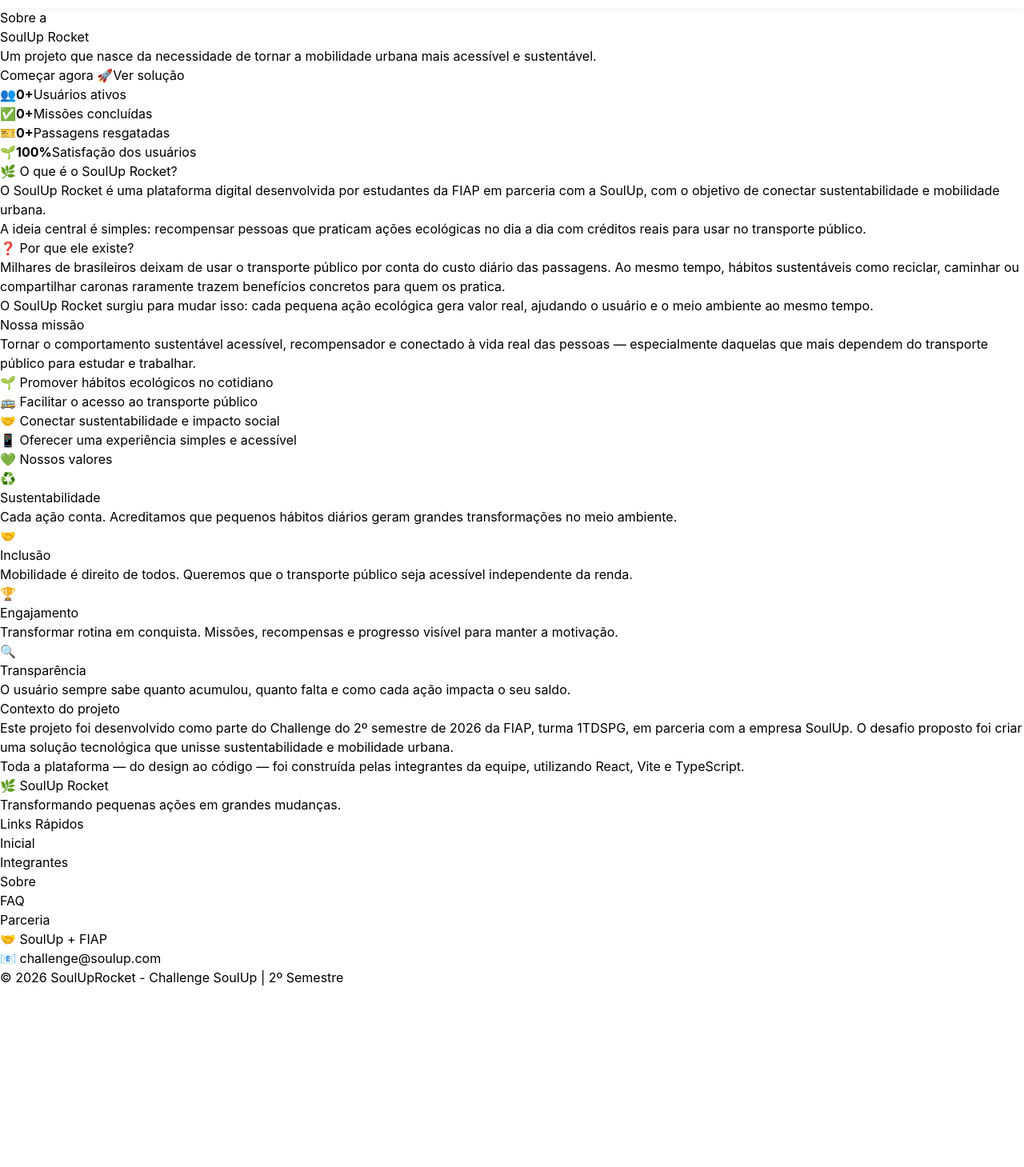
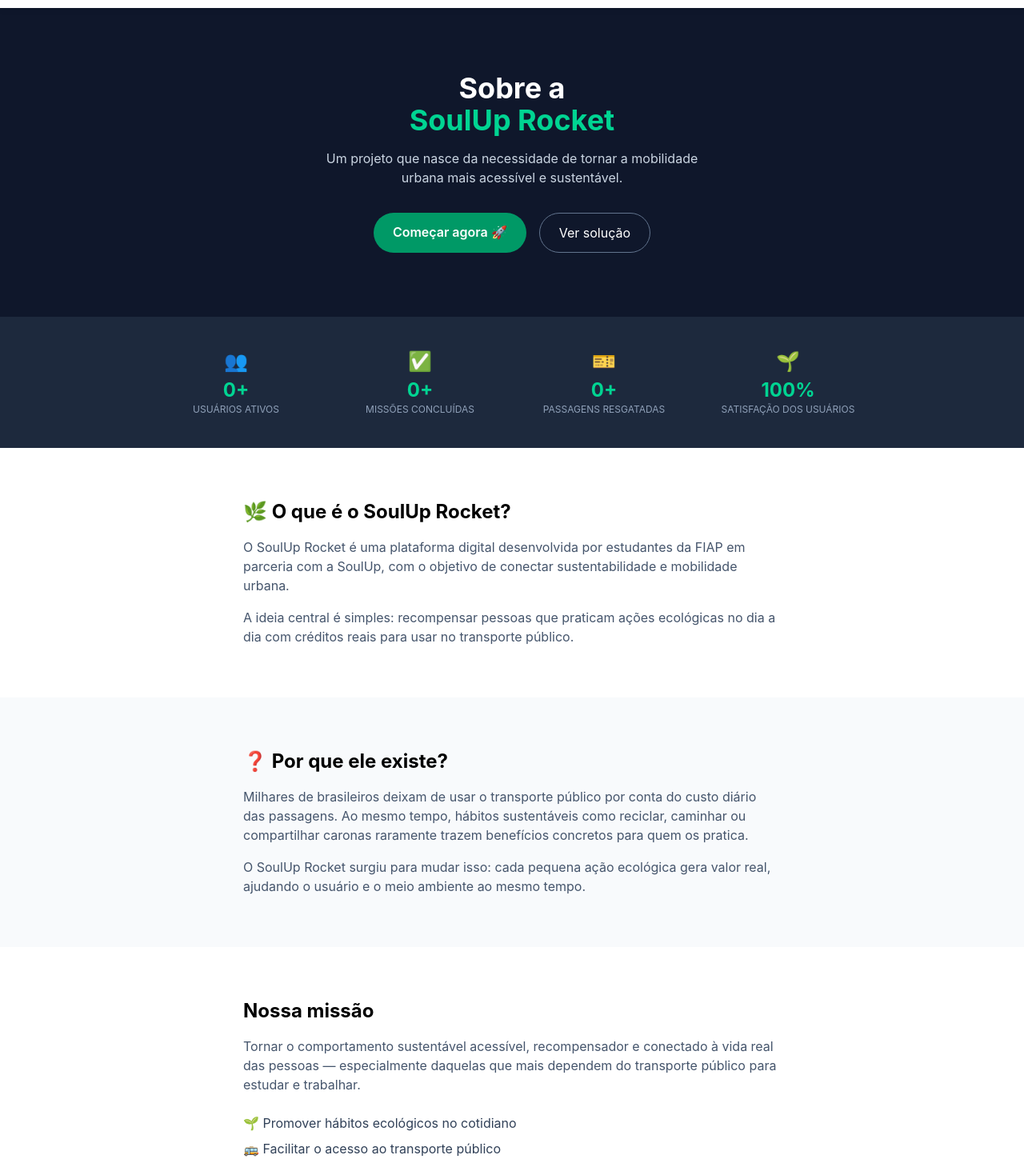
Before and after one commit to TailyniDev/SOUL-UP---Challenger, a React (Vite) app in the folder soul-up-rocket/: page /sobre in a window 1280 px wide. Shown: the part 60-1519 px from the top of the page at 80% size. Before the commit the page ends 1294 px from the top, so only its background shows below. Built offline with nearby package versions, Linux system fonts and the light colour scheme.

Commit message:
style: estiliza pagina Sobre com Tailwind

```diff
--- a/soul-up-rocket/src/pages/Sobre/index.tsx
+++ b/soul-up-rocket/src/pages/Sobre/index.tsx
@@ -1,92 +1,171 @@
+import { Link } from "react-router";
+
 export default function Sobre() {
   return (
     <>
+      <section className="bg-slate-900 text-white text-center py-20 px-4">
+        <h1 className="text-4xl font-bold mb-4">
+          Sobre a<br />
+          <span className="text-emerald-400">SoulUp Rocket</span>
+        </h1>
+        <p className="text-slate-300 max-w-lg mx-auto mb-8">
+          Um projeto que nasce da necessidade de tornar a mobilidade urbana mais
+          acessível e sustentável.
+        </p>
+        <div className="flex gap-4 justify-center">
+          <a
+            href="/login"
+            className="bg-emerald-600 text-white font-semibold px-6 py-3 rounded-full"
+          >
+            Começar agora 🚀
+          </a>
+          <Link
+            to="/solucao"
+            className="border border-slate-500 text-white px-6 py-3 rounded-full"
+          >
+            Ver solução
+          </Link>
+        </div>
+      </section>
+
+      <section className="bg-slate-800 py-10 px-4">
+        <div className="max-w-4xl mx-auto grid grid-cols-2 md:grid-cols-4 gap-6 text-center text-white">
           <div>
-        <h1>Sobre a<br />SoulUp Rocket</h1>
-        <p>Um projeto que nasce da necessidade de tornar a mobilidade urbana mais acessível e sustentável.</p>
+            <p className="text-2xl mb-1">👥</p>
+            <p className="text-2xl font-bold text-emerald-400">0+</p>
+            <p className="text-xs text-slate-400 uppercase">Usuários ativos</p>
+          </div>
           <div>
-          <a href="/login">Começar agora 🚀</a>
-          <a href="/solucao">Ver solução</a>
+            <p className="text-2xl mb-1">✅</p>
+            <p className="text-2xl font-bold text-emerald-400">0+</p>
+            <p className="text-xs text-slate-400 uppercase">
+              Missões concluídas
+            </p>
+          </div>
+          <div>
+            <p className="text-2xl mb-1">🎫</p>
+            <p className="text-2xl font-bold text-emerald-400">0+</p>
+            <p className="text-xs text-slate-400 uppercase">
+              Passagens resgatadas
+            </p>
+          </div>
+          <div>
+            <p className="text-2xl mb-1">🌱</p>
+            <p className="text-2xl font-bold text-emerald-400">100%</p>
+            <p className="text-xs text-slate-400 uppercase">
+              Satisfação dos usuários
+            </p>
           </div>
         </div>
+      </section>
 
-      <div>
-        <div>
-          <span>👥</span>
-          <strong>0+</strong>
-          <span>Usuários ativos</span>
+      <section className="py-16 px-4">
+        <div className="max-w-2xl mx-auto">
+          <h2 className="text-2xl font-bold mb-4">
+            🌿 O que é o SoulUp Rocket?
+          </h2>
+          <p className="text-slate-600 mb-4">
+            O SoulUp Rocket é uma plataforma digital desenvolvida por estudantes
+            da FIAP em parceria com a SoulUp, com o objetivo de conectar
+            sustentabilidade e mobilidade urbana.
+          </p>
+          <p className="text-slate-600">
+            A ideia central é simples: recompensar pessoas que praticam ações
+            ecológicas no dia a dia com créditos reais para usar no transporte
+            público.
+          </p>
         </div>
-        <div>
-          <span>✅</span>
-          <strong>0+</strong>
-          <span>Missões concluídas</span>
+      </section>
+
+      <section className="py-16 px-4 bg-slate-50">
+        <div className="max-w-2xl mx-auto">
+          <h2 className="text-2xl font-bold mb-4">❓ Por que ele existe?</h2>
+          <p className="text-slate-600 mb-4">
+            Milhares de brasileiros deixam de usar o transporte público por
+            conta do custo diário das passagens. Ao mesmo tempo, hábitos
+            sustentáveis como reciclar, caminhar ou compartilhar caronas
+            raramente trazem benefícios concretos para quem os pratica.
+          </p>
+          <p className="text-slate-600">
+            O SoulUp Rocket surgiu para mudar isso: cada pequena ação ecológica
+            gera valor real, ajudando o usuário e o meio ambiente ao mesmo
+            tempo.
+          </p>
         </div>
-        <div>
-          <span>🎫</span>
-          <strong>0+</strong>
-          <span>Passagens resgatadas</span>
-        </div>
-        <div>
-          <span>🌱</span>
-          <strong>100%</strong>
-          <span>Satisfação dos usuários</span>
-        </div>
-      </div>
+      </section>
 
-      <div>
-        <h2>🌿 O que é o SoulUp Rocket?</h2>
-        <p>O SoulUp Rocket é uma plataforma digital desenvolvida por estudantes da FIAP em parceria com a SoulUp, com o objetivo de conectar sustentabilidade e mobilidade urbana.</p>
-        <p>A ideia central é simples: recompensar pessoas que praticam ações ecológicas no dia a dia com créditos reais para usar no transporte público.</p>
-      </div>
-
-      <div>
-        <h2>❓ Por que ele existe?</h2>
-        <p>Milhares de brasileiros deixam de usar o transporte público por conta do custo diário das passagens. Ao mesmo tempo, hábitos sustentáveis como reciclar, caminhar ou compartilhar caronas raramente trazem benefícios concretos para quem os pratica.</p>
-        <p>O SoulUp Rocket surgiu para mudar isso: cada pequena ação ecológica gera valor real, ajudando o usuário e o meio ambiente ao mesmo tempo.</p>
-      </div>
-
-      <div>
-        <h2>Nossa missão</h2>
-        <p>Tornar o comportamento sustentável acessível, recompensador e conectado à vida real das pessoas — especialmente daquelas que mais dependem do transporte público para estudar e trabalhar.</p>
-        <ul>
+      <section className="py-16 px-4">
+        <div className="max-w-2xl mx-auto">
+          <h2 className="text-2xl font-bold mb-4">Nossa missão</h2>
+          <p className="text-slate-600 mb-6">
+            Tornar o comportamento sustentável acessível, recompensador e
+            conectado à vida real das pessoas — especialmente daquelas que mais
+            dependem do transporte público para estudar e trabalhar.
+          </p>
+          <ul className="space-y-2 text-slate-700">
             <li>🌱 Promover hábitos ecológicos no cotidiano</li>
             <li>🚌 Facilitar o acesso ao transporte público</li>
             <li>🤝 Conectar sustentabilidade e impacto social</li>
             <li>📱 Oferecer uma experiência simples e acessível</li>
           </ul>
         </div>
+      </section>
 
-      <div>
-        <h2>💚 Nossos valores</h2>
-        <div>
-          <div>
-            <span>♻️</span>
-            <h3>Sustentabilidade</h3>
-            <p>Cada ação conta. Acreditamos que pequenos hábitos diários geram grandes transformações no meio ambiente.</p>
+      <section className="py-16 px-4 bg-slate-50">
+        <div className="max-w-4xl mx-auto text-center">
+          <h2 className="text-2xl font-bold mb-10">💚 Nossos valores</h2>
+          <div className="grid md:grid-cols-2 gap-6 text-left">
+            <div className="bg-white border border-slate-200 rounded-xl p-6">
+              <p className="text-2xl mb-2">♻️</p>
+              <h3 className="font-semibold mb-2">Sustentabilidade</h3>
+              <p className="text-sm text-slate-600">
+                Cada ação conta. Acreditamos que pequenos hábitos diários geram
+                grandes transformações no meio ambiente.
+              </p>
             </div>
-          <div>
-            <span>🤝</span>
-            <h3>Inclusão</h3>
-            <p>Mobilidade é direito de todos. Queremos que o transporte público seja acessível independente da renda.</p>
+            <div className="bg-white border border-slate-200 rounded-xl p-6">
+              <p className="text-2xl mb-2">🤝</p>
+              <h3 className="font-semibold mb-2">Inclusão</h3>
+              <p className="text-sm text-slate-600">
+                Mobilidade é direito de todos. Queremos que o transporte público
+                seja acessível independente da renda.
+              </p>
             </div>
-          <div>
-            <span>🏆</span>
-            <h3>Engajamento</h3>
-            <p>Transformar rotina em conquista. Missões, recompensas e progresso visível para manter a motivação.</p>
+            <div className="bg-white border border-slate-200 rounded-xl p-6">
+              <p className="text-2xl mb-2">🏆</p>
+              <h3 className="font-semibold mb-2">Engajamento</h3>
+              <p className="text-sm text-slate-600">
+                Transformar rotina em conquista. Missões, recompensas e
+                progresso visível para manter a motivação.
+              </p>
             </div>
-          <div>
-            <span>🔍</span>
-            <h3>Transparência</h3>
-            <p>O usuário sempre sabe quanto acumulou, quanto falta e como cada ação impacta o seu saldo.</p>
+            <div className="bg-white border border-slate-200 rounded-xl p-6">
+              <p className="text-2xl mb-2">🔍</p>
+              <h3 className="font-semibold mb-2">Transparência</h3>
+              <p className="text-sm text-slate-600">
+                O usuário sempre sabe quanto acumulou, quanto falta e como cada
+                ação impacta o seu saldo.
+              </p>
             </div>
           </div>
         </div>
+      </section>
 
-      <div>
-        <h2>Contexto do projeto</h2>
-        <p>Este projeto foi desenvolvido como parte do Challenge do 2º semestre de 2026 da FIAP, turma 1TDSPG, em parceria com a empresa SoulUp. O desafio proposto foi criar uma solução tecnológica que unisse sustentabilidade e mobilidade urbana.</p>
-        <p>Toda a plataforma — do design ao código — foi construída pelas integrantes da equipe, utilizando React, Vite e TypeScript.</p>
+      <section className="py-16 px-4">
+        <div className="max-w-2xl mx-auto">
+          <h2 className="text-2xl font-bold mb-4">Contexto do projeto</h2>
+          <p className="text-slate-600 mb-4">
+            Este projeto foi desenvolvido como parte do Challenge do 2º semestre
+            de 2026 da FIAP, turma 1TDSPG, em parceria com a empresa SoulUp. O
+            desafio proposto foi criar uma solução tecnológica que unisse
+            sustentabilidade e mobilidade urbana.
+          </p>
+          <p className="text-slate-600">
+            Toda a plataforma — do design ao código — foi construída pelas
+            integrantes da equipe, utilizando React, Vite e TypeScript.
+          </p>
         </div>
+      </section>
     </>
-  )
+  );
 }
```
Lines whose indentation alone changed are shown as unchanged.
